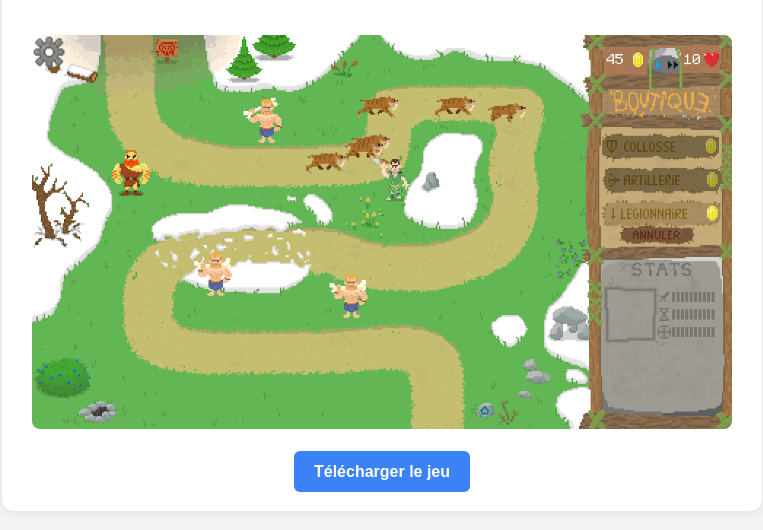
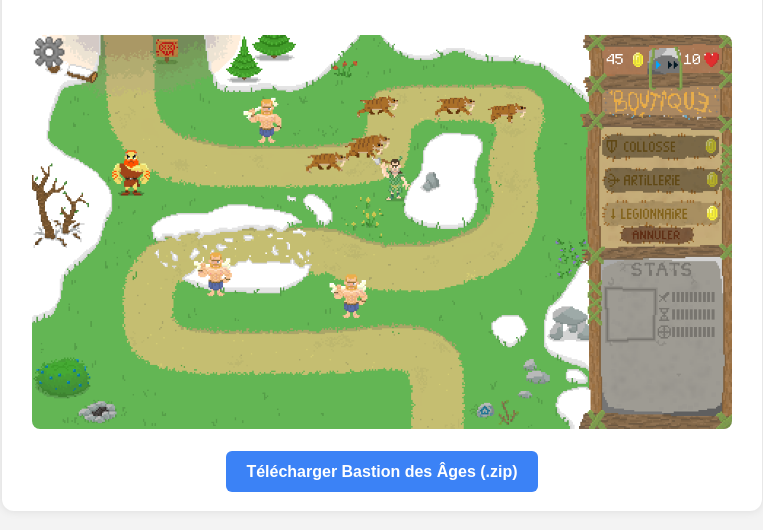
Before and after one commit to Trisim44/bastion-des-ages, a plain HTML site: page index.html in a window 1280 px wide. Shown: the part 196-726 px from the top of the page, without its empty margins (258-1021 px from the left). Drawn offline with Linux system fonts and the light colour scheme.

Commit message:
Update index.html

```diff
--- a/index.html
+++ b/index.html
@@ -66,7 +66,7 @@
         <img src="screenshot.jpg" alt="Capture d'écran du jeu">
 
         <div class="download-btn">
-            <a href="https://tonlien.com/telechargement" target="_blank">Télécharger le jeu</a>
+            <a href="https://drive.google.com/uc?export=download&id=14SqKLZbqZ-m1JzSvuDlD2_KYZMtCguRu" download>Télécharger Bastion des Âges (.zip)</a>
         </div>
     </div>
 </body>
```
